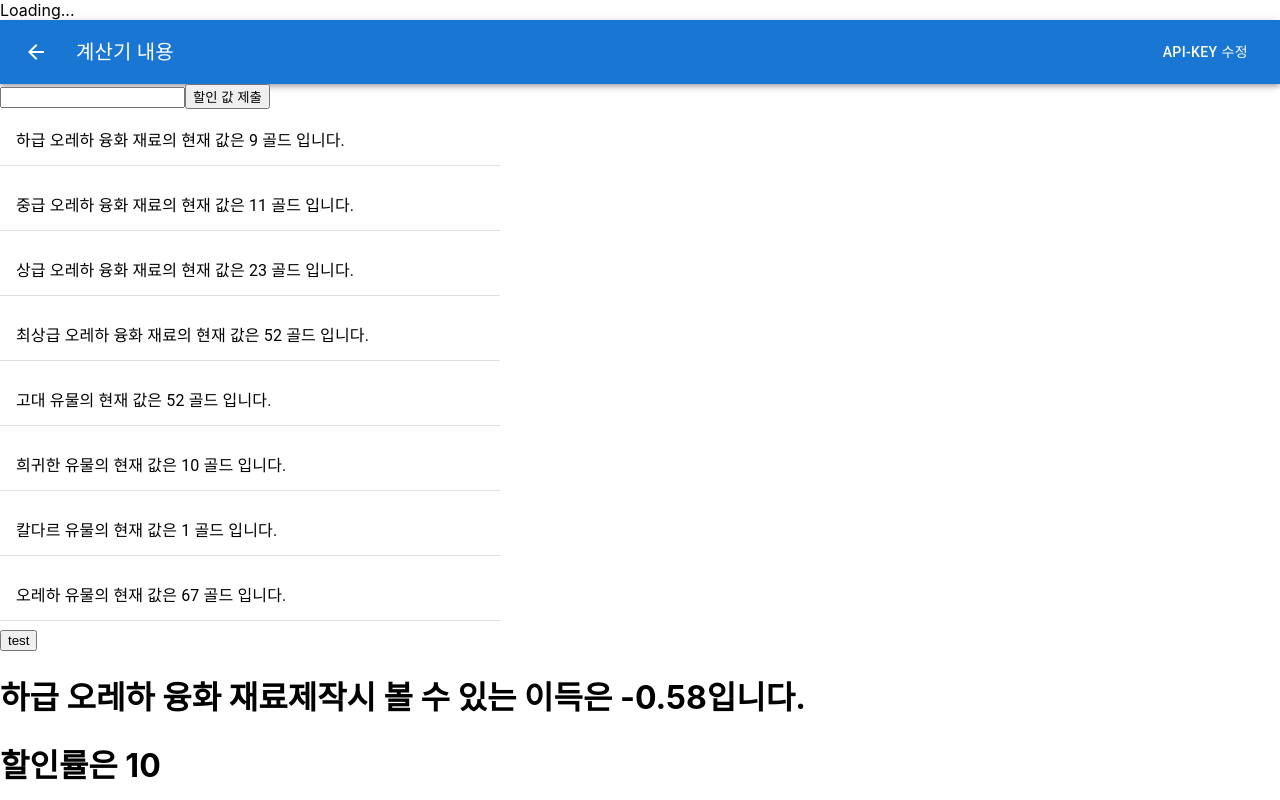
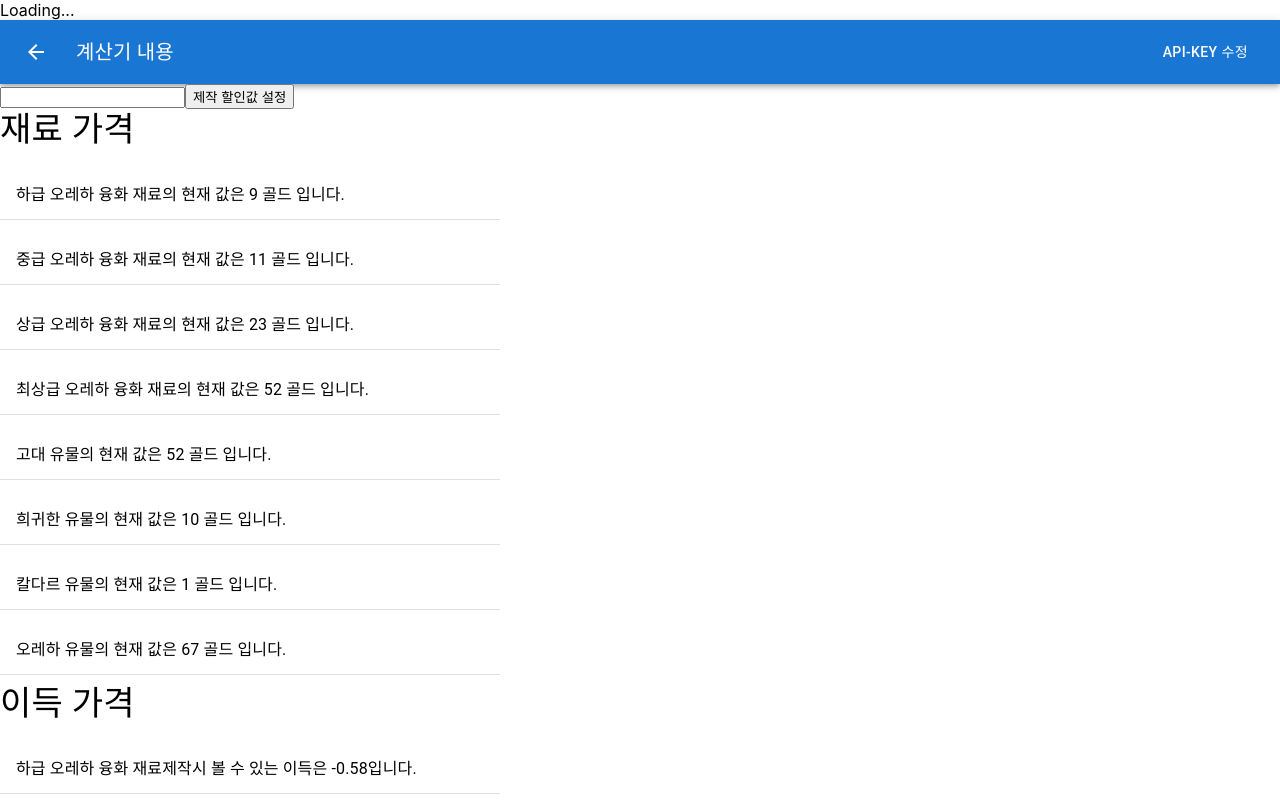
Before and after one commit to EEDK/loa-app, a React (Create React App) app: page / in a window 1280 px wide. Both pictures are taken after typing "Sample" into the empty fields and a click on the button "로그인". Shown: the top 800 px of the page. Built offline with nearby package versions, Linux system fonts and the light colour scheme.

Commit message:
add typograhy

```diff
--- a/src/component/Benfit/Benefit.jsx
+++ b/src/component/Benfit/Benefit.jsx
@@ -1,22 +1,33 @@
 import React from 'react';
 import { OrehaCalc } from '../../functions';
+import List from '@mui/material/List';
+import ListItem from '@mui/material/ListItem';
+import ListItemText from '@mui/material/ListItemText';
+import Divider from '@mui/material/Divider';
 
 // 얼마 이득인지 나올 부분
 function Befefit({ name, value, discountRate, relicData }) {
-  const test = () => {
-    console.log(name, value, discountRate, relicData);
-  };
-
   return (
     <div>
-      <button onClick={test}>test</button>
-      <h1>{`${name}제작시 볼 수 있는 이득은 ${OrehaCalc(
-        name,
-        value,
-        relicData,
-        discountRate
-      )}입니다.`}</h1>
-      <h1>{`할인률은 ${discountRate}`}</h1>
+      <List
+        sx={{
+          width: '100%',
+          maxWidth: 500,
+          bgcolor: 'background.paper',
+        }}
+      >
+        <ListItem>
+          <ListItemText
+            primary={`${name}제작시 볼 수 있는 이득은 ${OrehaCalc(
+              name,
+              value,
+              relicData,
+              discountRate
+            )}입니다.`}
+          />
+        </ListItem>
+        <Divider component="li" />
+      </List>
     </div>
   );
 }
--- a/src/component/Header/Header.jsx
+++ b/src/component/Header/Header.jsx
@@ -8,11 +8,25 @@ import IconButton from '@mui/material/IconButton';
 import ArrowBackIcon from '@mui/icons-material/ArrowBack';
 import Modal from '@mui/material/Modal';
 import TextField from '@mui/material/TextField';
+import indexStore from '../../modules/IndexStore';
 
 export default function Header() {
   const [open, setOpen] = React.useState(false);
+
   const handleOpen = () => setOpen(true);
   const handleClose = () => setOpen(false);
+  const { keyStore } = indexStore();
+
+  const setAPIKEY = (event) => {
+    const textBox = document.getElementById('APIKEY');
+
+    if (textBox != null) {
+      keyStore.setAPIKEY(textBox.value);
+    } else {
+      alert('적합한 값을 입력하세요');
+    }
+    handleClose();
+  };
 
   return (
     <Box sx={{ flexGrow: 1 }}>
@@ -49,7 +63,7 @@ export default function Header() {
                 label="APIKEY"
                 variant="outlined"
               />
-              <Button variant="outlined" onClick={handleClose}>
+              <Button onClick={setAPIKEY} variant="outlined">
                 변경
               </Button>
             </Box>
--- a/src/container/oreha/Oreha.jsx
+++ b/src/container/oreha/Oreha.jsx
@@ -8,7 +8,9 @@
 import React, { useState, useEffect } from 'react';
 import axios from 'axios';
 import { Value, Befefit, Header } from '../../component';
-
+import indexStore from '../../modules/IndexStore';
+import { useNavigate } from 'react-router-dom';
+import Typography from '@mui/material/Typography';
 // 테스트용 목업 데이터.
 import { MockDataOreHa, MockDataRelic } from './mockData';
 
@@ -20,9 +22,20 @@ function Oreha() {
   const [isLoadingOreha, setLoadingOreha] = useState(false);
   const [isLoadingRelic, setLoadingRelic] = useState(false);
 
+  const { keyStore } = indexStore();
+  const navigate = useNavigate();
+
+  // APIKEY가 없을경우 home화면으로 이동
+  const isSetAPIKEY = () => {
+    if (keyStore.apiKey === '') {
+      navigate('/');
+    }
+  };
+
   const getDataOreha = async () => {
     const url = 'https://developer-lostark.game.onstove.com';
-    const API_KEY = process.env.REACT_APP_LOA_API_KEY;
+    // const API_KEY = process.env.REACT_APP_LOA_API_KEY;
+    const API_KEY = keyStore.apiKey;
 
     // 오레하 정보를 입력 받을 내용
     const optionsOreha = {
@@ -44,17 +57,17 @@ function Oreha() {
       .then(function (response) {
         setOreha(response.data);
         setLoadingOreha(true);
-
-        console.log(orehaDatas);
       })
       .catch(function (error) {
-        console.error(error);
+        alert('유효한 APIKEY를 입력해 주세요');
+        navigate('/');
       });
   };
 
   const getDataRelics = async () => {
     const url = 'https://developer-lostark.game.onstove.com';
-    const API_KEY = process.env.REACT_APP_LOA_API_KEY;
+    // const API_KEY = process.env.REACT_APP_LOA_API_KEY;
+    const API_KEY = keyStore.apiKey;
 
     // 유물 정보를 입력 받을 내용
     const optionsRelics = {
@@ -76,11 +89,10 @@ function Oreha() {
       .then(function (response) {
         setRelic(response.data);
         setLoadingRelic(true);
-
-        console.log(orehaRelic);
       })
       .catch(function (error) {
-        console.error(error);
+        alert('유효한 APIKEY를 입력해 주세요');
+        navigate('/');
       });
   };
 
@@ -90,12 +102,13 @@ function Oreha() {
   };
 
   useEffect(() => {
+    isSetAPIKEY();
     // getDataOreha();
     // getDataRelics();
   }, []);
 
   return (
-    <div>
+    <div className="Oreha">
       <div>
         {isLoadingRelic && isLoadingOreha ? (
           <div>여기 나타남</div>
@@ -104,11 +117,14 @@ function Oreha() {
         )}
       </div>
       <Header></Header>
-      <div>
-        <div>
+      <div className="Oreha__main">
+        <div className="Oreha__main__discountBtn">
           <input type="text" name="discountValue" id="discountValue" />
-          <button onClick={inputValueChange}> 할인 값 제출 </button>
+          <button onClick={inputValueChange}> 제작 할인값 설정 </button>
         </div>
+        <Typography gutterBottom variant="h4" component="div">
+          재료 가격
+        </Typography>
         {MockDataOreHa.Items.map((item) => (
           <Value key={item.Id} name={item.Name} value={item.CurrentMinPrice} />
         ))}
@@ -116,6 +132,9 @@ function Oreha() {
       {MockDataRelic.Items.map((item) => (
         <Value key={item.Id} name={item.Name} value={item.CurrentMinPrice} />
       ))}
+      <Typography gutterBottom variant="h4" component="div">
+        이득 가격
+      </Typography>
       <div>
         {MockDataOreHa.Items.map((item) => (
           <Befefit
--- a/src/modules/keyStore.js
+++ b/src/modules/keyStore.js
@@ -7,8 +7,6 @@ const keyStore = observable({
   // action
   setAPIKEY(string) {
     this.apiKey = string;
-
-    console.log(this.apiKey);
   },
 });
 
```
